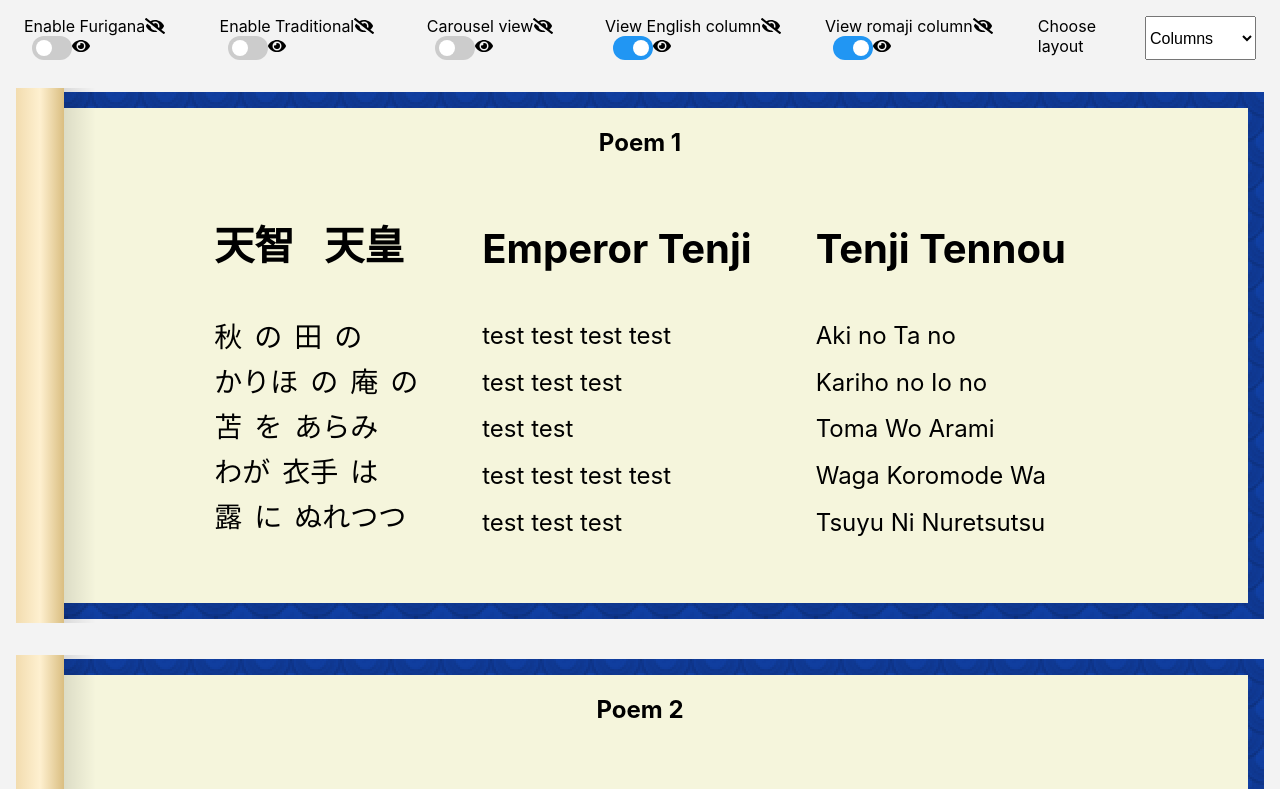
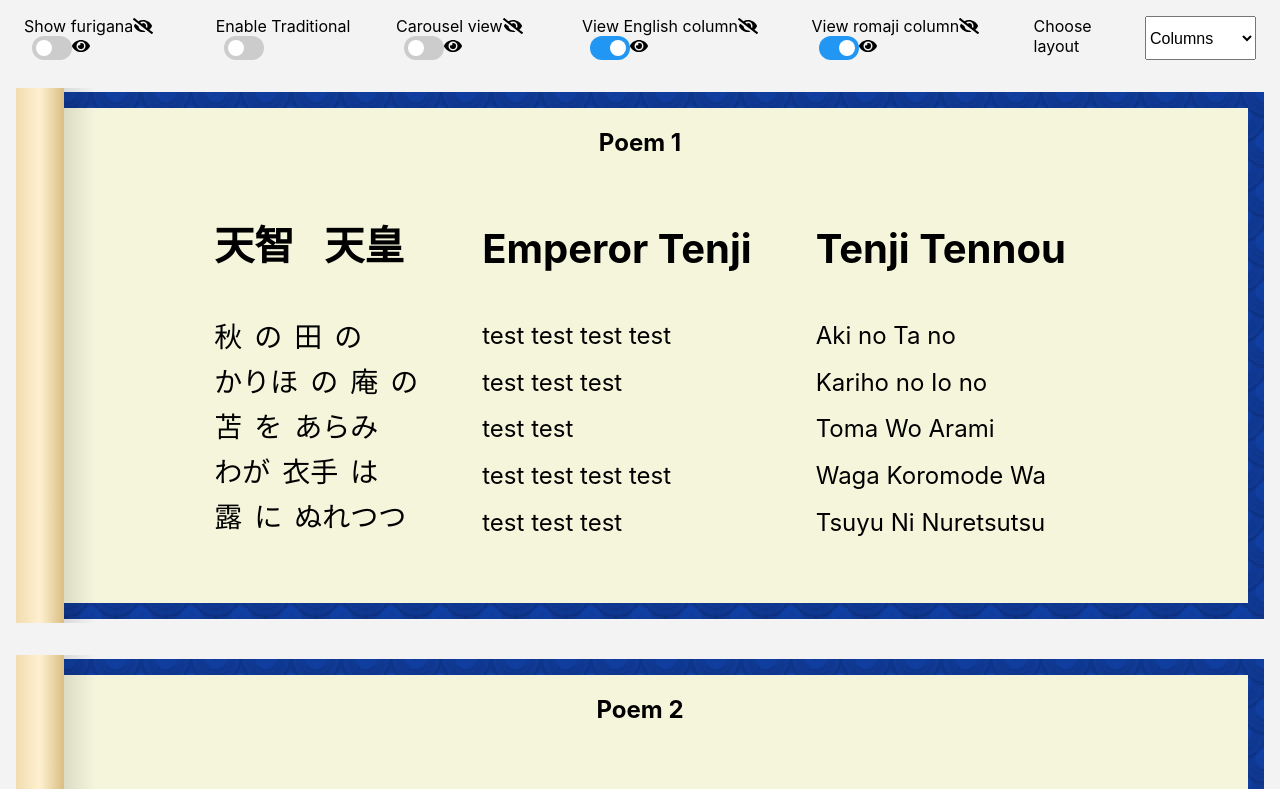
Before and after one commit to lifeanddoodles/hundred-poems, a React (Create React App) app: page / in a window 1280 px wide. Shown: the top 789 px of the page. Built offline with nearby package versions, Linux system fonts and the light colour scheme.

Commit message:
Create and implement Toggle component.

```diff
--- a/src/App.js
+++ b/src/App.js
@@ -25,12 +25,31 @@ const App = () => {
     }
   }
 
-  const handleBlur = (refElement) => {
-    console.log(refElement)
-    if(refElement.current.classList.contains('is-open')) {
-      refElement.current.classList.remove('is-open');
+  const handleBlur = (refElement, e) => {
+    // console.log(refElement, e)
+    console.log(e.relatedTarget)
+    // let related = e.relatedTarget ? e.relatedTarget : "none";
+    // console.log(related)
+
+    // if(e.target === refElement.current) {
+    //   console.log('submenu clicked')
+    // }
+      // if (e.currentTarget === e.target) {
+      //   console.log('unfocused self');
+      // } else {
+      //   console.log('unfocused child', e.target);
+      // }
+      // if (!e.currentTarget.contains(e.relatedTarget)) {
+      //   // Not triggered when swapping focus between children
+      //   console.log('focus left self');
+      // }
   }
-  }
+  // const handleBlurAlt = (refElement) => {
+  //   console.log(refElement)
+  //   if(refElement.current.classList.contains('is-open')) {
+  //     refElement.current.classList.remove('is-open');
+  //   }
+  // }
 
   const handleToggleCarouselView = () => {
     toggleCarouselView(!carouselView);
@@ -116,6 +135,40 @@ const japaneseControls = useRef();
 
 const layoutControls = useRef();
 
+const handleToggle = (checked, setToggleFunction, e) => {
+  console.log(e);
+  if(e.type === 'change') {
+    setToggleFunction(!checked)
+  }
+  else if(e.type === 'keydown') {
+    if(e.keyCode === 13) {
+      setToggleFunction(!checked)
+    }
+  }
+}
+
+const Toggle = ({label, id, checked, toggleFunction, falseIcon, trueIcon}) => {
+  return (
+    <label className="controls__label settings-controls__control">
+      {label}
+      {falseIcon && <FontAwesomeIcon icon={falseIcon} />}
+      <div className="toggle">
+        <input
+          type="checkbox"
+          // aria-label="Enable Furigana"
+          id={id}
+          checked={checked}
+          onChange={(e) => handleToggle(checked, toggleFunction, e)}
+          onKeyDown={(e) => handleToggle(checked, toggleFunction, e)}
+          tabIndex="0"
+        />
+        <span className="slider round"></span>
+      </div>
+      {trueIcon && <FontAwesomeIcon icon={trueIcon} />}
+    </label>
+  )
+}
+
 const NavigationToggle = () => {
 
   return (
@@ -123,7 +176,7 @@ const NavigationToggle = () => {
     <button
       className="settings-controls__toggle settings-controls__toggle--mobile"
       onClick={() => handleNavMenuToggle(allControls)}
-      onBlur={() => handleBlur(allControls)}
+      onBlur={(e) => handleBlur(allControls, e)}
     >
       <FontAwesomeIcon icon={faCog} /> Menu
     </button> : isMedium ?
@@ -131,14 +184,14 @@ const NavigationToggle = () => {
       <button
         className="settings-controls__toggle settings-controls__toggle--japanese"
         onClick={() => handleNavMenuToggle(japaneseControls)}
-        onBlur={() => handleBlur(japaneseControls)}
+        onBlur={(e) => handleBlur(japaneseControls, e)}
       >
         <FontAwesomeIcon icon={faLanguage} /> Change Japanese
       </button>
       <button
         className="settings-controls__toggle settings-controls__toggle--layout"
         onClick={() => handleNavMenuToggle(layoutControls)}
-        onBlur={() => handleBlur(layoutControls)}
+        onBlur={(e) => handleBlur(layoutControls, e)}
       >
         <FontAwesomeIcon icon={faColumns} /> Change layout
       </button>
@@ -160,72 +213,52 @@ const NavigationToggle = () => {
               className="settings-controls__japanese-area settings-controls__submenu"
               ref={japaneseControls}
             >
-              <label className="controls__label settings-controls__control">
-                Enable Furigana
-                <FontAwesomeIcon icon={faEyeSlash} />
-                <div className="toggle">
-                  <input
-                    type="checkbox"
-                    aria-label="Enable Furigana"
+              <Toggle
+                label="Show furigana"
                 id="furigana_checkbox"
                 checked={showFurigana}
-                    onChange={handleToggleShowFurigana}
+                toggleFunction={toggleShowFurigana}
+                falseIcon={faEyeSlash}
+                trueIcon={faEye}
               />
-                  <span className="slider round"></span>
-                </div>
-                <FontAwesomeIcon icon={faEye} />
-              </label>
-              <label className="controls__label settings-controls__control">
-                Enable Traditional
-                <FontAwesomeIcon icon={faEyeSlash} />
-                <div className="toggle">
-                  <input
-                    type="checkbox"
-                    aria-label="Enable traditional style"
+              <Toggle
+                label="Enable Traditional"
                 id="traditional_checkbox"
                 checked={traditionalJapanese}
-                    onChange={handleToggleTraditionalJapanese}
+                toggleFunction={toggleTraditionalJapanese}
+                // falseIcon={faEyeSlash}
+                // trueIcon={faEye}
               />
-                  <span className="slider round"></span>
-                </div>
-                <FontAwesomeIcon icon={faEye} />
-              </label>
             </section>
             <section
               className="settings-controls__layout settings-controls__submenu"
               ref={layoutControls}
             >
-              <label className="controls__label settings-controls__control">
-                Carousel view
-                <FontAwesomeIcon icon={faEyeSlash} />
-                <div className="toggle">
-                  <input
-                    type="checkbox"
-                    aria-label="Carousel view"
+              <Toggle
+                label="Carousel view"
                 id="view_carousel_checkbox"
                 checked={carouselView}
-                    onChange={handleToggleCarouselView}
+                toggleFunction={toggleCarouselView}
+                falseIcon={faEyeSlash}
+                trueIcon={faEye}
               />
-                  <span className="slider round"></span>
-                </div>
-                <FontAwesomeIcon icon={faEye} />
-              </label>
-              <label className="controls__label settings-controls__control">
-                View English column
-                <FontAwesomeIcon icon={faEyeSlash} />
-                <div className="toggle">
-                  <input
-                    type="checkbox"
-                    aria-label="Enable English column"
+              <Toggle
+                label="View English column"
                 id="english_checkbox"
                 checked={showEnglishColumn}
-                    onChange={handleToggleShowEnglishColumn}
+                toggleFunction={toggleShowEnglishColumn}
+                falseIcon={faEyeSlash}
+                trueIcon={faEye}
               />
-                  <span className="slider round"></span>
-                </div>
-                <FontAwesomeIcon icon={faEye} />
-              </label>
-              <label className="controls__label settings-controls__control">
+              <Toggle
+                label="View romaji column"
+                id="romaji_checkbox"
+                    checked={showRomajiColumn}
+                toggleFunction={toggleShowRomajiColumn}
+                falseIcon={faEyeSlash}
+                trueIcon={faEye}
+              />
+              {/* <label className="controls__label settings-controls__control">
                 View romaji column
                 <FontAwesomeIcon icon={faEyeSlash} />
                 <div className="toggle">
@@ -239,7 +272,7 @@ const NavigationToggle = () => {
                   <span className="slider round"></span>
                 </div>
                 <FontAwesomeIcon icon={faEye} />
-              </label>
+              </label> */}
               <label  className="controls__label settings-controls__control" htmlFor="selected_layout">Choose layout</label>
               <select
                 name="selected_layout"
```
Also changed, not shown: 1 other file (tests, documents, lock files or other folders). Lines whose indentation alone changed are shown as unchanged.
